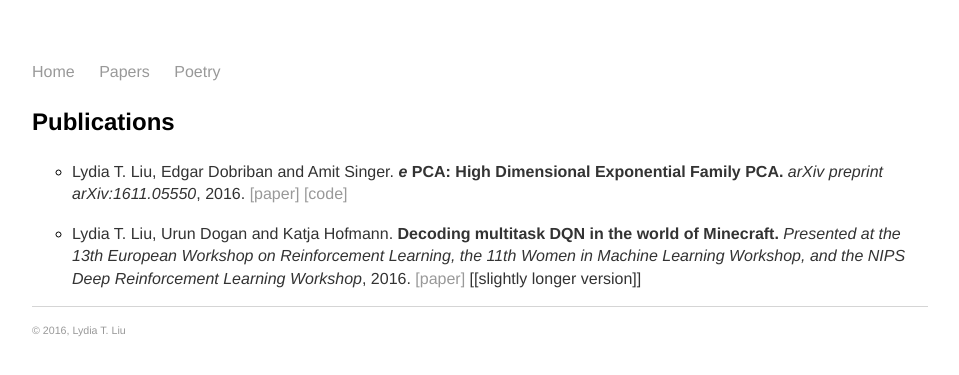
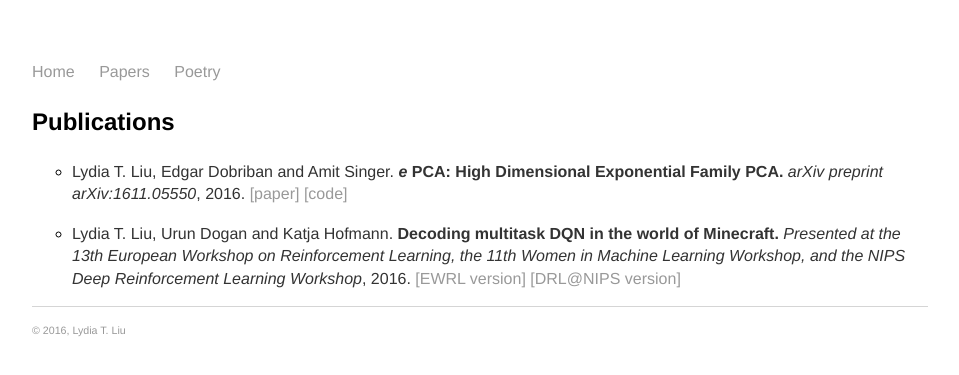
Before and after one commit to serenalwang/serenalwang.github.io, a Jekyll site: the page built from projects.md, in a window 1280 px wide. Shown: the top 375 px of the page, without its empty margins (160-1119 px from the left). Built offline with Jekyll 4.4.1, drawn with Linux system fonts in a browser that asks for light colours.

Commit message:
Update projects.md

```diff
--- a/projects.md
+++ b/projects.md
@@ -7,4 +7,4 @@ title: Papers
 
 * Lydia T. Liu, Edgar Dobriban and Amit Singer. ***e*** **PCA: High Dimensional Exponential Family PCA.** *arXiv preprint arXiv:1611.05550*, 2016. [[paper]](http://arxiv.org/abs/1611.05550) [[code]](http://github.com/lydiatliu/epca/)
 
-* Lydia T. Liu, Urun Dogan and Katja Hofmann. **Decoding multitask DQN in the world of Minecraft.** *Presented at the 13th European Workshop on Reinforcement Learning, the 11th Women in Machine Learning Workshop, and the NIPS Deep Reinforcement Learning Workshop*, 2016. [[paper]](http://ewrl.files.wordpress.com/2016/11/ewrl13-2016-submission-29.pdf) [[slightly longer version]]
+* Lydia T. Liu, Urun Dogan and Katja Hofmann. **Decoding multitask DQN in the world of Minecraft.** *Presented at the 13th European Workshop on Reinforcement Learning, the 11th Women in Machine Learning Workshop, and the NIPS Deep Reinforcement Learning Workshop*, 2016. [[EWRL version]](http://ewrl.files.wordpress.com/2016/11/ewrl13-2016-submission-29.pdf) [[DRL@NIPS version]](https://drive.google.com/file/d/0B1PUpk7kwWu-bDd2djhqNEx2S2J4UURTUE1sVjVnS2tXZG9r/view)
```
